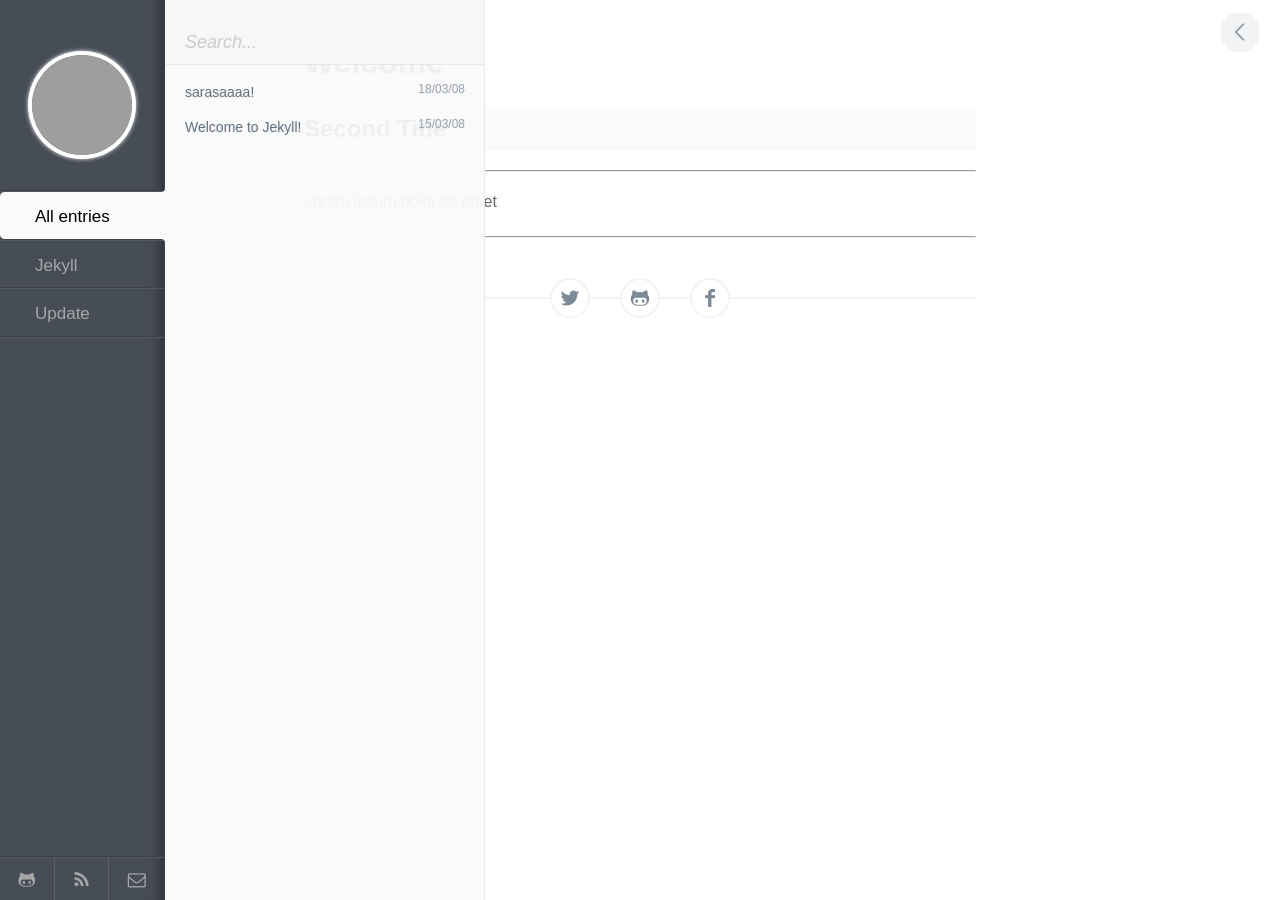
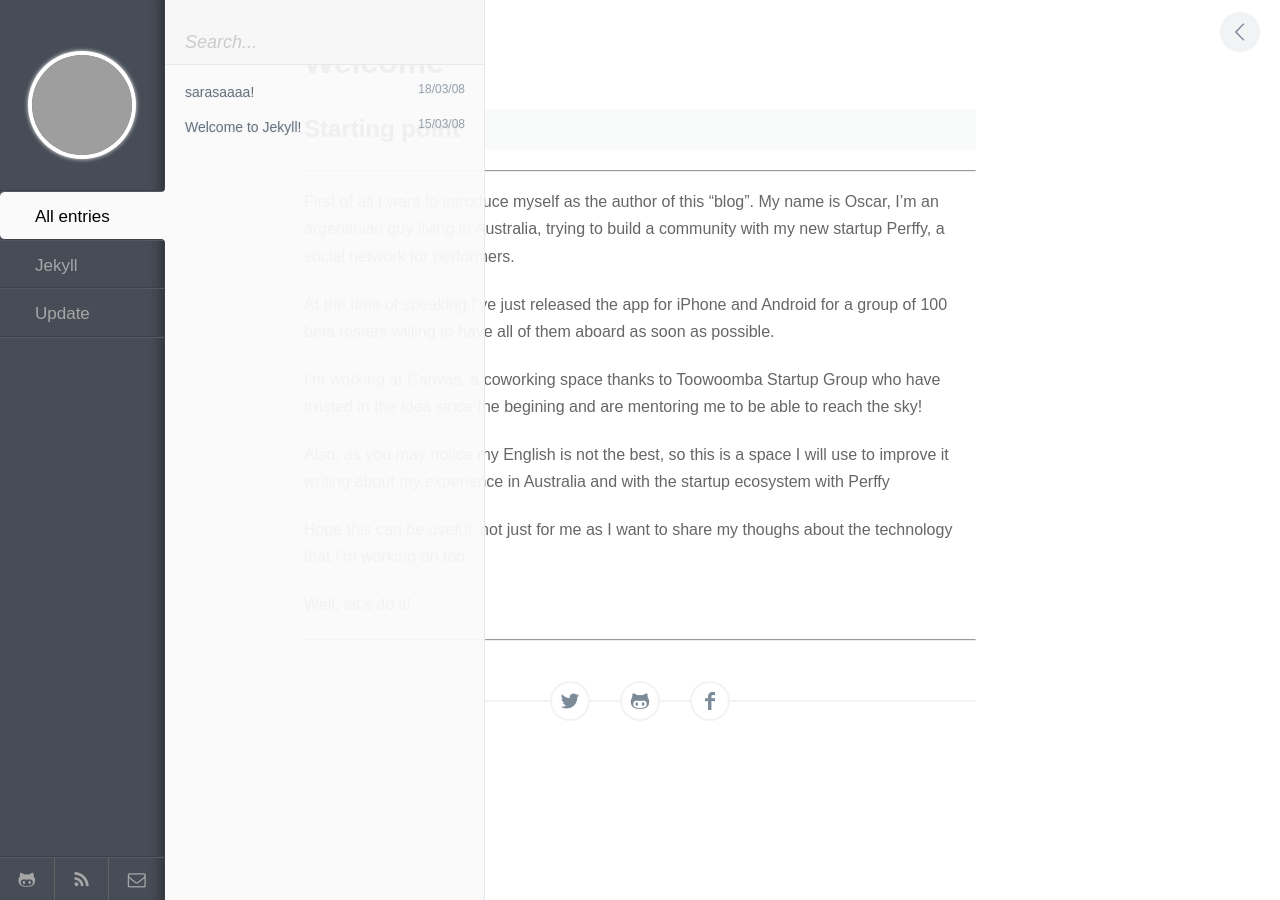
Before and after one commit to hoscarcito/hoscarcito.github.io, a Jekyll site: the page built from index.md, in a window 1280 px wide. Built offline with Jekyll 4.4.1, drawn with Linux system fonts in a browser that asks for light colours; grey boxes are pictures that could not be loaded.

Commit message:
Adding gitignore file and index

```diff
--- a/index.md
+++ b/index.md
@@ -3,9 +3,20 @@ layout: post
 title: Welcome
 ---
 
-## Second Title
+## Starting point
 ----
 
-Lorem ipsum dolor sit amet
+First of all I want to introduce myself as the author of this "blog".
+My name is Oscar, I'm an argentinian guy living in Australia, trying to build a community with my new startup Perffy, a social network for performers.
+
+At the time of speaking I've just released the app for iPhone and Android for a group of 100 beta testers willing to have all of them aboard as soon as possible.
+
+I'm working at Canvas, a coworking space thanks to Toowoomba Startup Group who have trusted in the idea since the begining and are mentoring me to be able to reach the sky!
+
+Also, as you may notice my English is not the best, so this is a space I will use to improve it writing about my experience in Australia and with the startup ecosystem with Perffy
+
+Hope this can be useful, not just for me as I want to share my thoughs about the technology that I'm working on too.
+
+Well, let's do it!
 
 ---
```
Also changed, not shown: 1 other file.
